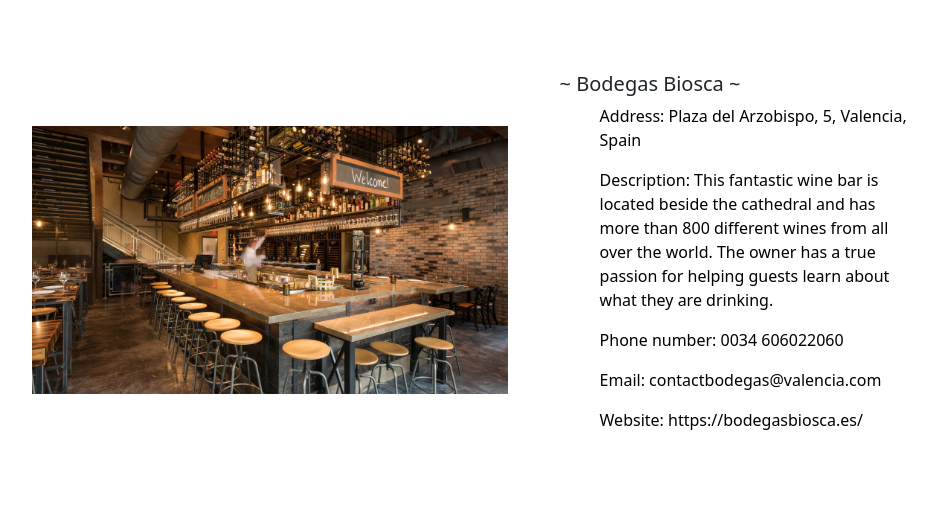
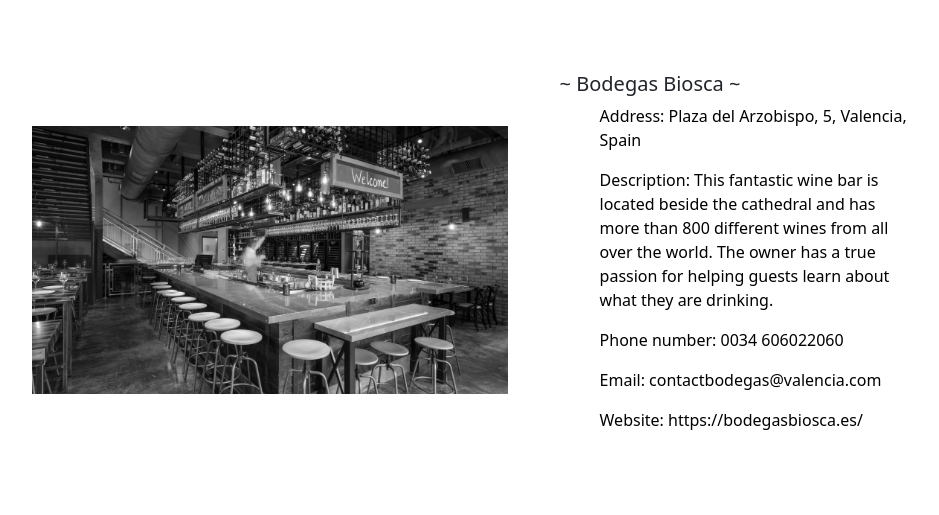
Before and after one commit to Leyre93/City-website, a plain HTML site: page food&drink.html in a window 1280 px wide. Shown: the part 1002-1517 px from the top of the page, without its empty margins (136-1075 px from the left). Drawn offline with nearby package versions, Linux system fonts and the light colour scheme.

Commit message:
Added grayscale effect to image in Food&Drink page

```diff
--- a/food&drink.html
+++ b/food&drink.html
@@ -69,7 +69,7 @@
         <div class="row">
           <div class="col-md-6">
             <div>
-              <img alt="Web Studio" class="img-fluid" src="Images/wine bar.jpg" />
+              <img alt="Web Studio" class="img-fluid w3-grayscale" src="Images/wine bar.jpg" />
             </div>
           </div>
           <div class="col-md-6 col-lg-5 ml-auto d-flex align-items-center mt-4 mt-md-0">
--- a/style.css
+++ b/style.css
@@ -346,3 +346,6 @@
   color: orangered;
   cursor: pointer;
 }
+.w3-grayscale {
+  filter: grayscale(100%);
+}
```
